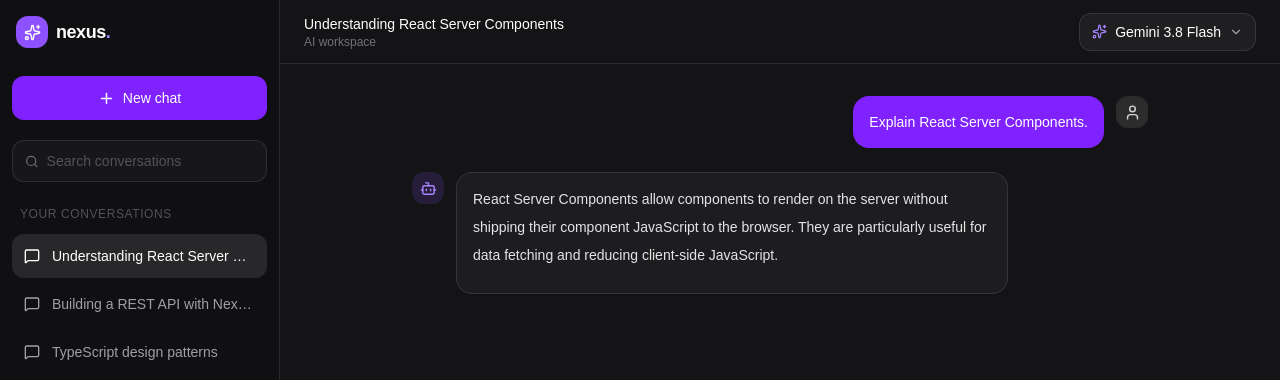
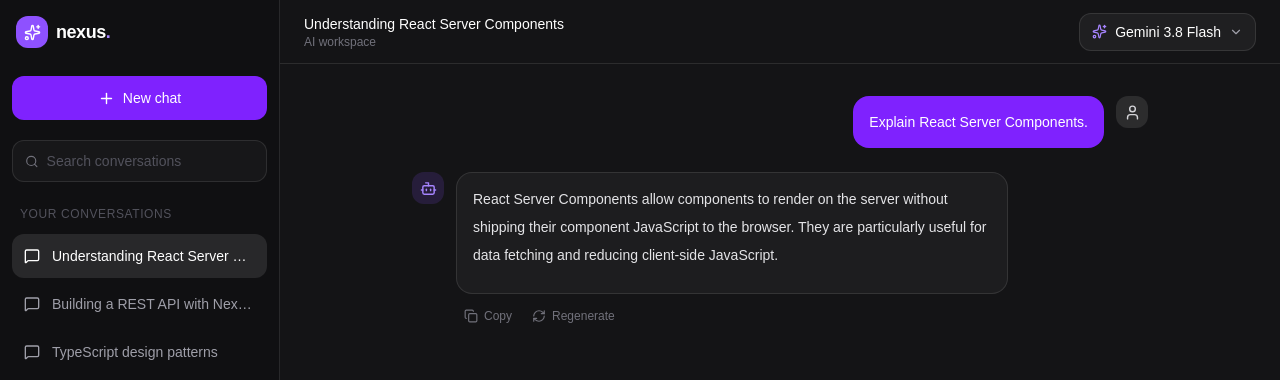
Before and after one commit to Lawrence137/nexus-ai, a Next.js app: page / in a window 1280 px wide. Both pictures are taken after a click on the button "Understanding React Server Components". Shown: the top 380 px of the page. Built offline with nearby package versions, Linux system fonts and the light colour scheme.

Commit message:
feat: adds regenerate functionality to chat messages and update UI components

```diff
--- a/src/components/chat/ChatWindow.tsx
+++ b/src/components/chat/ChatWindow.tsx
@@ -1,4 +1,3 @@
-
 "use client";
 
 import { useRef, useState } from "react";
@@ -67,6 +66,7 @@ export default function ChatWindow({
   const {
     messages,
     sendMessage,
+    regenerate,
     stop,
     status,
     error,
@@ -81,7 +81,8 @@ export default function ChatWindow({
     },
   });
 
-  const isLoading = status === "submitted" || status === "streaming";
+  const isLoading =
+    status === "submitted" || status === "streaming";
 
   async function handleSend(message: string) {
     if (status !== "ready") return;
@@ -99,6 +100,16 @@ export default function ChatWindow({
         },
       }
     );
+  }
+
+  async function handleRegenerate() {
+    if (status !== "ready") return;
+
+    await regenerate({
+      body: {
+        modelId: selectedModel,
+      },
+    });
   }
 
   const displayMessages = toChatMessages(messages);
@@ -140,6 +151,11 @@ export default function ChatWindow({
           <MessageList
             messages={displayMessages}
             isWaiting={status === "submitted"}
+            onRegenerate={
+              status === "ready"
+                ? handleRegenerate
+                : undefined
+            }
           />
         )}
 
--- a/src/components/chat/MessageBubble.tsx
+++ b/src/components/chat/MessageBubble.tsx
@@ -1,7 +1,13 @@
 "use client";
 
 import { useState, type ReactNode } from "react";
-import { Bot, User, Copy, Check } from "lucide-react";
+import {
+  Bot,
+  User,
+  Copy,
+  Check,
+  RefreshCw,
+} from "lucide-react";
 import ReactMarkdown from "react-markdown";
 import remarkGfm from "remark-gfm";
 import rehypeHighlight from "rehype-highlight";
@@ -12,6 +18,7 @@ import type { ChatMessage } from "@/types/chat";
 
 type Props = {
   message: ChatMessage;
+  onRegenerate?: () => void;
 };
 
 type CodeBlockProps = {
@@ -95,8 +102,25 @@ function CodeBlock({
   );
 }
 
-export default function MessageBubble({ message }: Props) {
+export default function MessageBubble({
+  message,
+  onRegenerate,
+}: Props) {
   const isUser = message.role === "user";
+  const [copied, setCopied] = useState(false);
+
+  async function handleCopyResponse() {
+    try {
+      await navigator.clipboard.writeText(message.content);
+      setCopied(true);
+
+      window.setTimeout(() => {
+        setCopied(false);
+      }, 2000);
+    } catch (error) {
+      console.error("Failed to copy response:", error);
+    }
+  }
 
   return (
     <div
@@ -110,8 +134,9 @@ export default function MessageBubble({ message }: Props) {
         </div>
       )}
 
+      <div className="min-w-0 max-w-[85%] sm:max-w-[75%]">
         <div
-        className={`min-w-0 max-w-[85%] rounded-2xl px-4 py-3 text-sm leading-7 sm:max-w-[75%] ${
+          className={`min-w-0 rounded-2xl px-4 py-3 text-sm leading-7 ${
             isUser
               ? "whitespace-pre-wrap break-words bg-violet-600 text-white"
               : "overflow-hidden border border-white/10 bg-white/[0.04] text-zinc-200"
@@ -195,6 +220,44 @@ export default function MessageBubble({ message }: Props) {
           )}
         </div>
 
+        {!isUser && (
+          <div className="mt-2 flex items-center gap-1">
+            <button
+              type="button"
+              onClick={handleCopyResponse}
+              className="flex items-center gap-1.5 rounded-lg px-2 py-1.5 text-xs text-zinc-500 transition hover:bg-white/5 hover:text-zinc-200"
+              aria-label="Copy response"
+              title="Copy response"
+            >
+              {copied ? (
+                <>
+                  <Check size={14} />
+                  Copied
+                </>
+              ) : (
+                <>
+                  <Copy size={14} />
+                  Copy
+                </>
+              )}
+            </button>
+
+            {onRegenerate && (
+              <button
+                type="button"
+                onClick={onRegenerate}
+                className="flex items-center gap-1.5 rounded-lg px-2 py-1.5 text-xs text-zinc-500 transition hover:bg-white/5 hover:text-zinc-200"
+                aria-label="Regenerate response"
+                title="Regenerate response"
+              >
+                <RefreshCw size={14} />
+                Regenerate
+              </button>
+            )}
+          </div>
+        )}
+      </div>
+
       {isUser && (
         <div className="flex size-8 shrink-0 items-center justify-center rounded-xl bg-white/10 text-zinc-300">
           <User size={17} />
--- a/src/components/chat/MessageList.tsx
+++ b/src/components/chat/MessageList.tsx
@@ -1,4 +1,3 @@
-
 "use client";
 
 import { useEffect, useRef } from "react";
@@ -9,11 +8,13 @@ import MessageBubble from "./MessageBubble";
 type Props = {
   messages: ChatMessage[];
   isWaiting?: boolean;
+  onRegenerate?: () => void;
 };
 
 export default function MessageList({
   messages,
   isWaiting = false,
+  onRegenerate,
 }: Props) {
   const bottomRef = useRef<HTMLDivElement>(null);
 
@@ -24,10 +25,24 @@ export default function MessageList({
     });
   }, [messages, isWaiting]);
 
+  const lastAssistantIndex = messages.reduce(
+    (lastIndex, message, index) =>
+      message.role === "assistant" ? index : lastIndex,
+    -1
+  );
+
   return (
     <div className="mx-auto flex w-full max-w-3xl flex-col gap-6 px-4 py-8">
-      {messages.map((message) => (
-        <MessageBubble key={message.id} message={message} />
+      {messages.map((message, index) => (
+        <MessageBubble
+          key={message.id}
+          message={message}
+          onRegenerate={
+            index === lastAssistantIndex
+              ? onRegenerate
+              : undefined
+          }
+        />
       ))}
 
       {isWaiting && (
```
Lines whose indentation alone changed are shown as unchanged.
